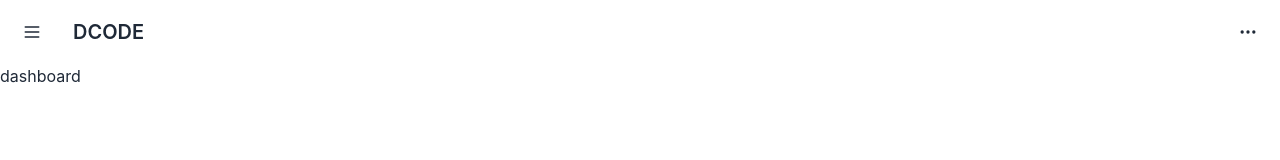
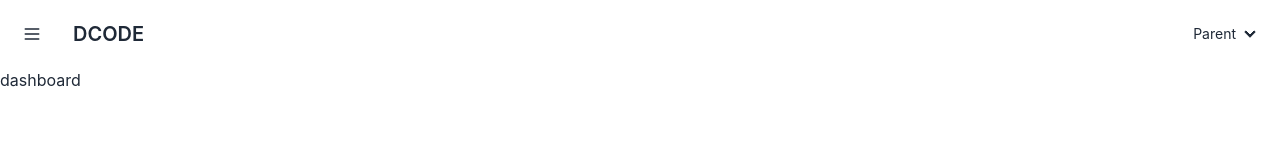
Before and after one commit to nhardbalansag/dcode-pos-portal, a React (Create React App) app: page /portal in a window 1280 px wide. Shown: the top 160 px of the page. Built offline with nearby package versions, Linux system fonts and the light colour scheme.

Commit message:
add logout

```diff
--- a/src/components/NavigationBar.js
+++ b/src/components/NavigationBar.js
@@ -12,9 +12,18 @@ export default function NavigationBar({brandTitle = "DCODE"}) {
             <a className="btn btn-ghost text-xl">{brandTitle}</a>
         </div>
         <div className="flex-none">
-            <button className="btn btn-square btn-ghost">
-                <svg xmlns="http://www.w3.org/2000/svg" fill="none" viewBox="0 0 24 24" className="inline-block w-5 h-5 stroke-current"><path strokeLinecap="round" strokeLinejoin="round" strokeWidth="2" d="M5 12h.01M12 12h.01M19 12h.01M6 12a1 1 0 11-2 0 1 1 0 012 0zm7 0a1 1 0 11-2 0 1 1 0 012 0zm7 0a1 1 0 11-2 0 1 1 0 012 0z"></path></svg>
-            </button>
+            <ul className="menu menu-horizontal px-1">
+                <li>
+                    <details>
+                        <summary>
+                            Parent
+                        </summary>
+                        <ul className="p-2 bg-base-100 rounded-t-none">
+                            <li><a>Logout</a></li>
+                        </ul>
+                    </details>
+                </li>
+            </ul>
         </div>
     </div>
   )
--- a/src/pages/main/index.js
+++ b/src/pages/main/index.js
@@ -26,7 +26,7 @@ const MainIndex = () => {
             <label htmlFor="my-drawer" aria-label="close sidebar" className="drawer-overlay"></label>
             <ul className="menu p-4 w-80 min-h-full bg-base-200 text-base-content">
               {/* Sidebar content here */}
-              <DrawerItemComp route='/portal/' itemTitle='dashboard'/>
+              <DrawerItemComp route='/portal' itemTitle='dashboard'/>
               <DrawerItemComp route='/portal/products' itemTitle='products'/>
               <DrawerItemComp route='/portal/stores' itemTitle='stores'/>
               <DrawerItemComp route='/portal/crews' itemTitle='crews'/>
```
